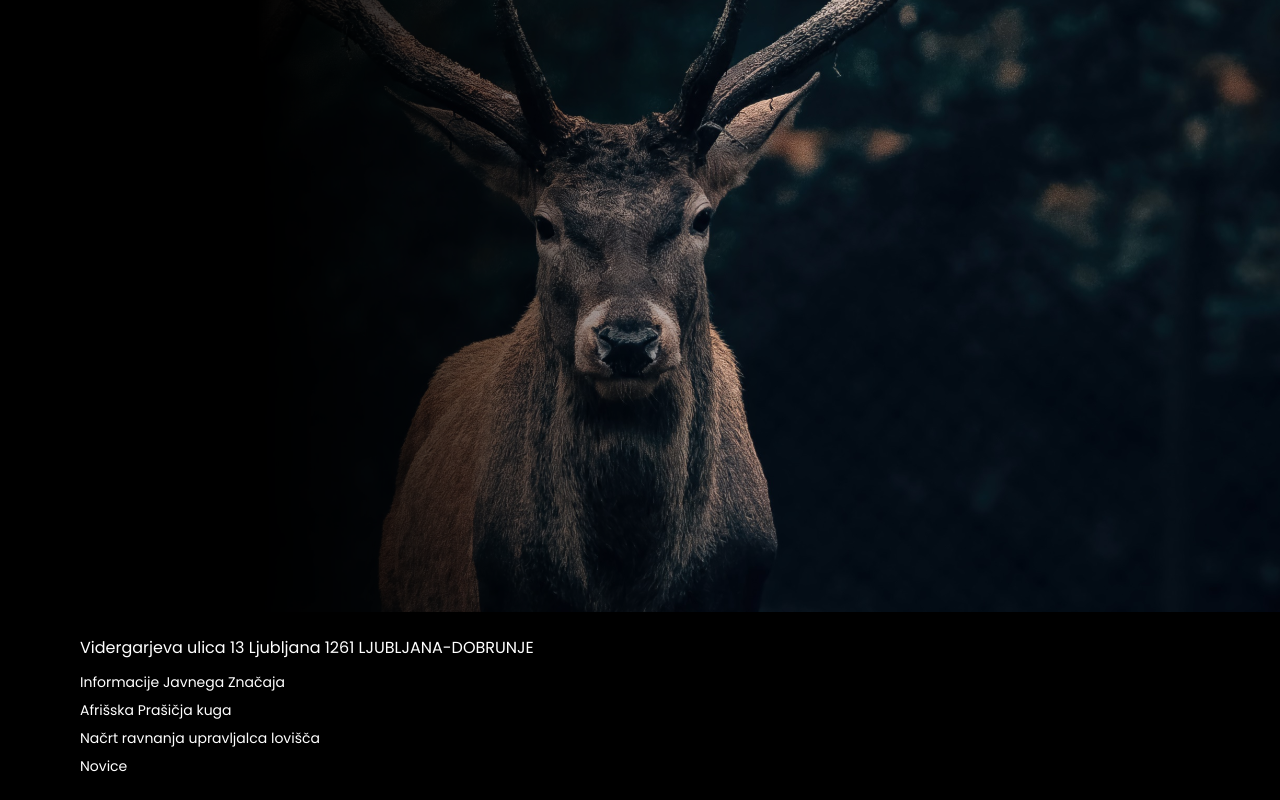
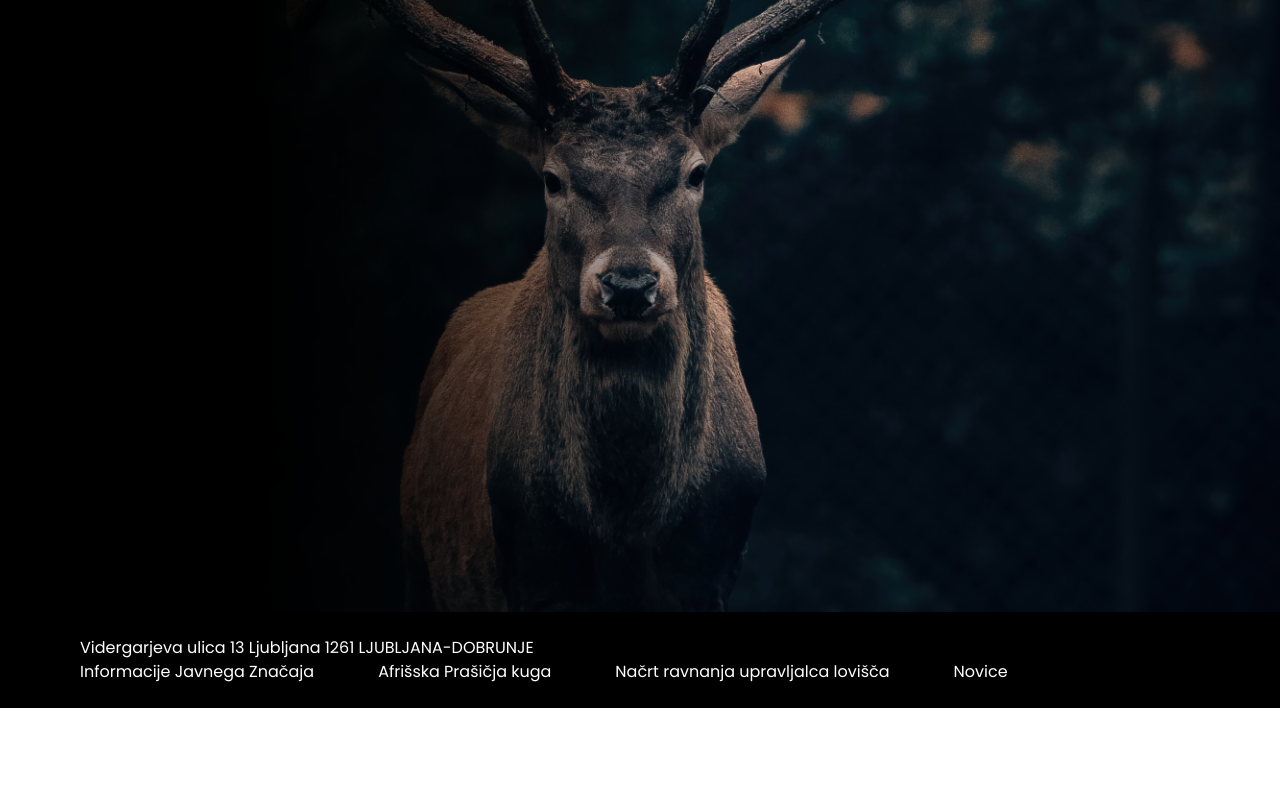
Before and after one commit to nejc000l/stag_2, a Next.js app: page / in a window 1280 px wide. Shown: the part 329-1129 px from the top of the page. After the commit the page ends 1037 px from the top, so only its background shows below. Built offline with nearby package versions, Linux system fonts and the light colour scheme.

Commit message:
most of front end done basic

```diff
--- a/components/Footer.tsx
+++ b/components/Footer.tsx
@@ -1,34 +1,22 @@
 import { NavLinks } from "@/constants";
 import Link from "next/link";
 import React from "react";
-type ColumnProps = {
-    title:string;
-    links: Array<string>
-}
-const FooterColumn= ({title,links}:ColumnProps)=>(
-    <div className="footer_column">
-        <h4 className="font-semibold">
-            {title}
 
-        </h4>
-        <ul className="flex flex-col gap-2 font-normal">
-        {NavLinks.map((link) => (
-          <Link href={link.href} key={link.key}>
-            <li>{link.text}</li>
-          </Link>
-        ))}
-        </ul>
-    </div>
-)
+
 function Footer() {
   return (
-    <footer className="flexStart footer">
-      <div className="flex-flex-col gap-12 w-full">
+    <footer className=" flex flex-start footer  relative  ">
+      <div className="">
         <div className="flex items-start flex-col">
           Vidergarjeva ulica 13 Ljubljana 1261 LJUBLJANA-DOBRUNJE
         </div>
-        <div className="flex flex-wrap gap-12">
-            <FooterColumn  />
+        <div className="flex flex-wrap gap-16 ">
+        {NavLinks.map((link) => (
+
+          <Link href={link.href} key={link.key}>
+          <li className="list-none	">{link.text}</li>
+        </Link>
+      ))}
         </div>
       </div>
     </footer>
```
